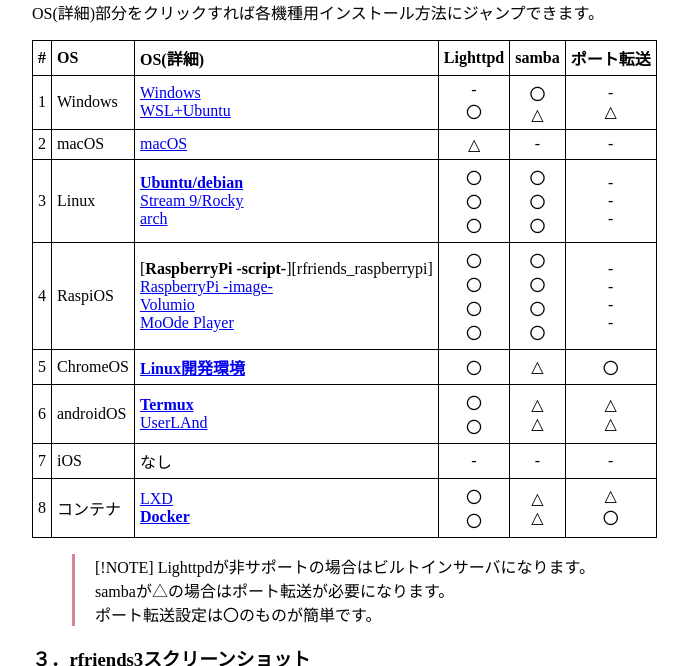
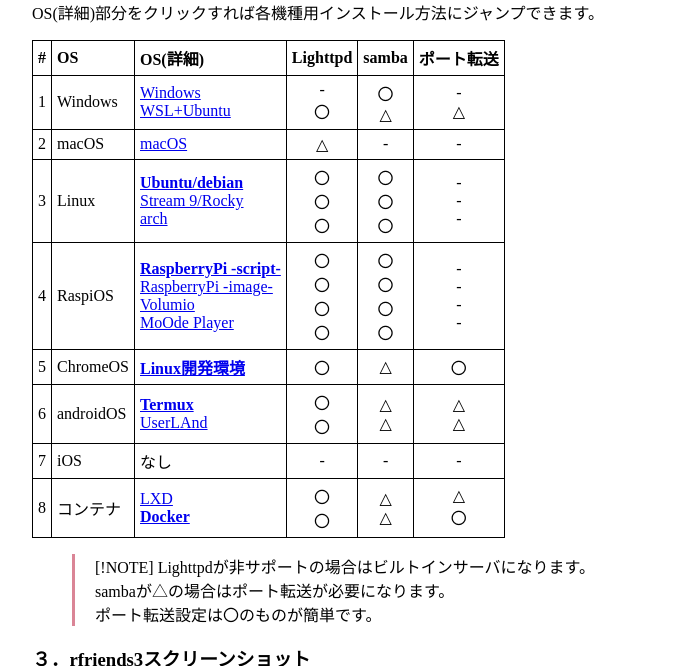
Before and after one commit to rfriends/rfriends, a Jekyll site: the page built from index.md, in a window 1280 px wide and 900 px high, scrolled down 978 px, cut to the strip 0-666 px from the top of the window. Shown: the whole strip, without its empty margins (18-706 px from the left). Built offline with Jekyll 4.4.1, drawn with Linux system fonts in a browser that asks for light colours; our own code applies the rules of GitHub Pages for plain Markdown files; Markdown is read by kramdown in place of the engine named in the settings; part of the change alters nothing that is shown.

Commit message:
Update index.md

```diff
--- a/index.md
+++ b/index.md
@@ -31,7 +31,7 @@ OS(詳細)部分をクリックすれば各機種用インストール方法に
 | 1| Windows   |[Windows][rfriends_windows]<br>[WSL+Ubuntu][rfriends_wsl]|-<br>〇|〇<br>△|-<br>△|
 | 2| macOS     |[macOS][rfriends_macos]|△|-|-|
 | 3| Linux     |[**Ubuntu/debian**][rfriends3_core]<br>[Stream 9/Rocky][rfriends3_core]<br>[arch][rfriends3_core]|〇<br>〇<br>〇|〇<br>〇<br>〇|-<br>-<br>-|
-| 4| RaspiOS   |[**RaspberryPi -script-**][rfriends_raspberrypi]<br>[RaspberryPi -image-][rfriends_raspi_image]<br>[Volumio][rfriends_volumio]<br>[MoOde Player][rfriends_moode]|〇<br>〇<br>〇<br>〇|〇<br>〇<br>〇<br>〇|-<br>-<br>-<br>-|
+| 4| RaspiOS   |[**RaspberryPi -script-**][rfriends_raspi_script]<br>[RaspberryPi -image-][rfriends_raspi_image]<br>[Volumio][rfriends_volumio]<br>[MoOde Player][rfriends_moode]|〇<br>〇<br>〇<br>〇|〇<br>〇<br>〇<br>〇|-<br>-<br>-<br>-|
 | 5| ChromeOS  |[**Linux開発環境**][rfriends_chromeos]|〇|△|〇|
 | 6| androidOS |[**Termux**][rfriends_termux]<br>[UserLAnd][rfriends_userland]|〇<br>〇|△<br>△|△<br>△|
 | 7| iOS       |なし|-|-|-|
```
